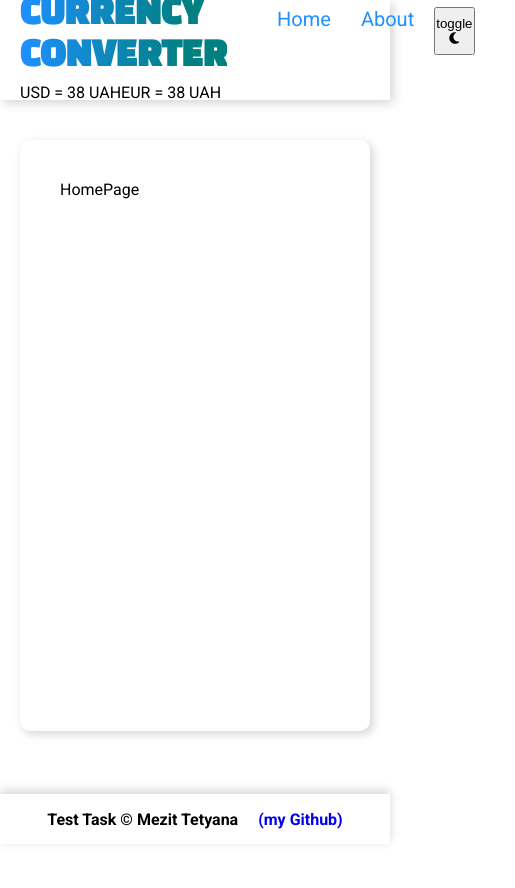
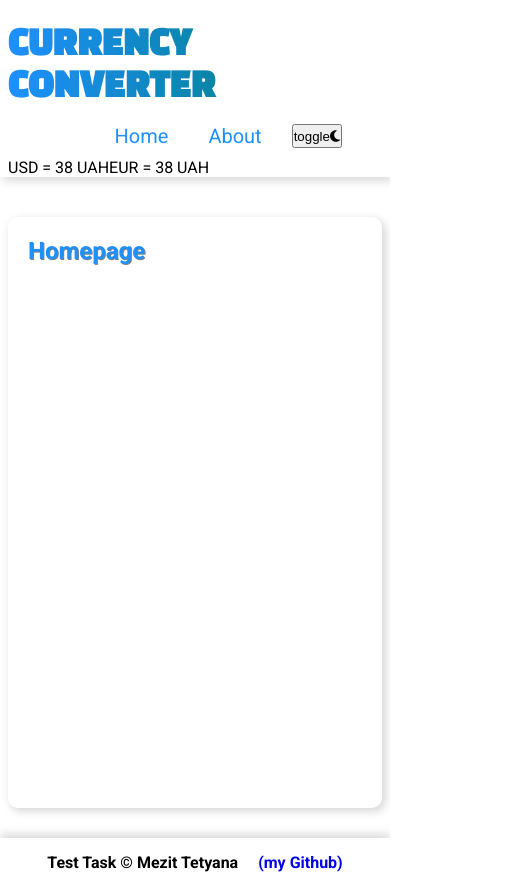
Before and after one commit to NemesisUA/react-currencies-converter, a React (Create React App) app: page / in a window 390 px wide. Shown: the whole page, 515 px wide, since content can reach past the window. Before the commit the page ends 844 px from the top, so only its background shows below. Built offline with nearby package versions, Linux system fonts and the light colour scheme.

Commit message:
feat: adaptive implemented

```diff
--- a/src/App.css
+++ /dev/null
@@ -1,3 +0,0 @@
-.App {
-  text-align: center;
-}
--- a/src/App.js
+++ b/src/App.js
@@ -1,5 +1,4 @@
 import { Route, Routes } from 'react-router-dom';
-import './App.css';
 import HomePage from './pages/HomePage';
 import AboutPage from './pages/AboutPage';
 import NotFoundPage from './pages/NotFoundPage';
--- a/src/assets/Footer.css
+++ b/src/assets/Footer.css
@@ -1,6 +1,4 @@
 footer {
-    position: fixed;
-    bottom: 0;
     height: 50px;
     width: 100vw;
     display: flex;
--- a/src/assets/Header.css
+++ b/src/assets/Header.css
@@ -1,7 +1,7 @@
 header {
     display: flex;
     align-items: center;
-    height: 100px;
+
     box-shadow: var(--box-shadow);
 }
 
@@ -16,6 +16,7 @@ header {
 .header__heading {
     font-size: 40px;
     font-weight: 700;
+    padding: 2rem 0;
     background: linear-gradient(to right, dodgerblue  , teal 80%);
     background-clip: text;
     -webkit-background-clip: text;
@@ -70,3 +71,7 @@ nav {
     transform-origin: left;
     transform: scale(1);
 }
+
+.current-rates-wrapper {
+    display: flex;
+}
--- a/src/components/Header.jsx
+++ b/src/components/Header.jsx
@@ -25,7 +25,7 @@ const Header = () => {
             </button>
           </nav>
         </div>
-        <div className="header-wrapper">
+        <div className="current-rates-wrapper">
           <div className="header__current-rates">USD = 38 UAH</div>
           <div className="header__current-rates">EUR = 38 UAH</div>
         </div>
--- a/src/components/Layout.jsx
+++ b/src/components/Layout.jsx
@@ -4,15 +4,13 @@ import Footer from './Footer'
 
 const Layout = () => {
   return (
-    <>
+    <div className="layout">
         <Header />
-        <main>
-          <div className="wrapper">
-            <Outlet></Outlet>
-          </div>
-        </main>
+
+        <Outlet></Outlet>
+
         <Footer />
-    </>
+    </div>
   )
 }
 
--- a/src/index.css
+++ b/src/index.css
@@ -17,16 +17,8 @@
 body {
     font-family: 'Roboto', 'Verdana', sans-serif;
     font-size: 1.6rem;
-    min-height: 100vh;
-    display: flex;
-    flex-direction: column;
-    justify-content: space-between;
     /* color: #ddd;
     background-color: #333;  */
-}
-
-h1 {
-    font-family: 'Changa One', cursive;
 }
 
 .wrapper {
@@ -34,6 +26,18 @@ h1 {
     max-width: 1200px;
     padding: 0 20px;
     margin: 0 auto;
+}
+
+.layout {
+    min-width: 320px;
+    min-height: 100vh;
+    display: flex;
+    flex-direction: column;
+    justify-content: space-between;
+}
+
+h1 {
+    font-family: 'Changa One', cursive;
 }
 
 image {
@@ -60,12 +64,12 @@ p {
 }
 
 .main-section {
+    height: 70vh;
     display: flex;
     flex-direction: column;
     text-align: left;
-    height: 70vh;
     padding: 40px;
-    margin: 40px 0;
+    margin: 40px 0 30px;
     border-radius: 10px;
     box-shadow: var(--box-shadow);
 }
@@ -74,3 +78,20 @@ p {
     display: flex;
     align-items: center;
 }
+
+@media screen and (max-width: 767px) {
+    .header-wrapper {
+        flex-direction: column;
+        width: 100vw;
+    }
+}
+
+@media screen and (max-width: 575px) {
+    .wrapper {
+        padding: 0 8px;
+    }
+    .main-section {
+        padding: 10px;
+        overflow: hidden;
+    }
+}
--- a/src/pages/AboutPage.jsx
+++ b/src/pages/AboutPage.jsx
@@ -2,7 +2,9 @@ import React from 'react'
 
 const AboutPage = () => {
   return (
-    <section className='main-section'>
+    <main>
+      <div className="wrapper">
+        <section className="main-section">
           <h2>Конвертер валют</h2>
           <h3>Header</h3>
           <p>В header-е необходимо отображать актуальный курс валют (USD, EUR) по отношению к гривне (UAH)</p>
@@ -13,6 +15,8 @@ const AboutPage = () => {
           <p>в select должно быть не менее трех валют - UAH, USD, EUR.</p>
           <p>конвертация должна происходить в обоих направлениях</p>
         </section>
+      </div>
+    </main>
   )
 }
 
--- a/src/pages/HomePage.jsx
+++ b/src/pages/HomePage.jsx
@@ -2,9 +2,13 @@ import React from 'react'
 
 export const HomePage = () => {
   return (
-    <section className='main-section'>
-      HomePage
-    </section>
+    <main>
+      <div className="wrapper">
+        <section className="main-section">
+          <h2>Homepage</h2>
+        </section>
+      </div>
+    </main>
   )
 }
 
--- a/src/pages/NotFoundPage.jsx
+++ b/src/pages/NotFoundPage.jsx
@@ -3,11 +3,15 @@ import { Link } from 'react-router-dom'
 
 const NotFoundPage = () => {
     return (
-        <section className='main-section center-horisontally'>
-            <h2>404</h2>
-            <p>Oops, something went wrong. 404 error</p>
-            <Link to="/"><button>go home</button></Link>
-        </section>
+        <main>
+            <div className="wrapper">
+                <section className='main-section center-horisontally'>
+                    <h2>404</h2>
+                    <p>Oops, something went wrong. 404 error</p>
+                    <Link to="/"><button>go home</button></Link>
+                </section>
+            </div>
+        </main>
     )
 }
 
```
Lines whose indentation alone changed are shown as unchanged.
